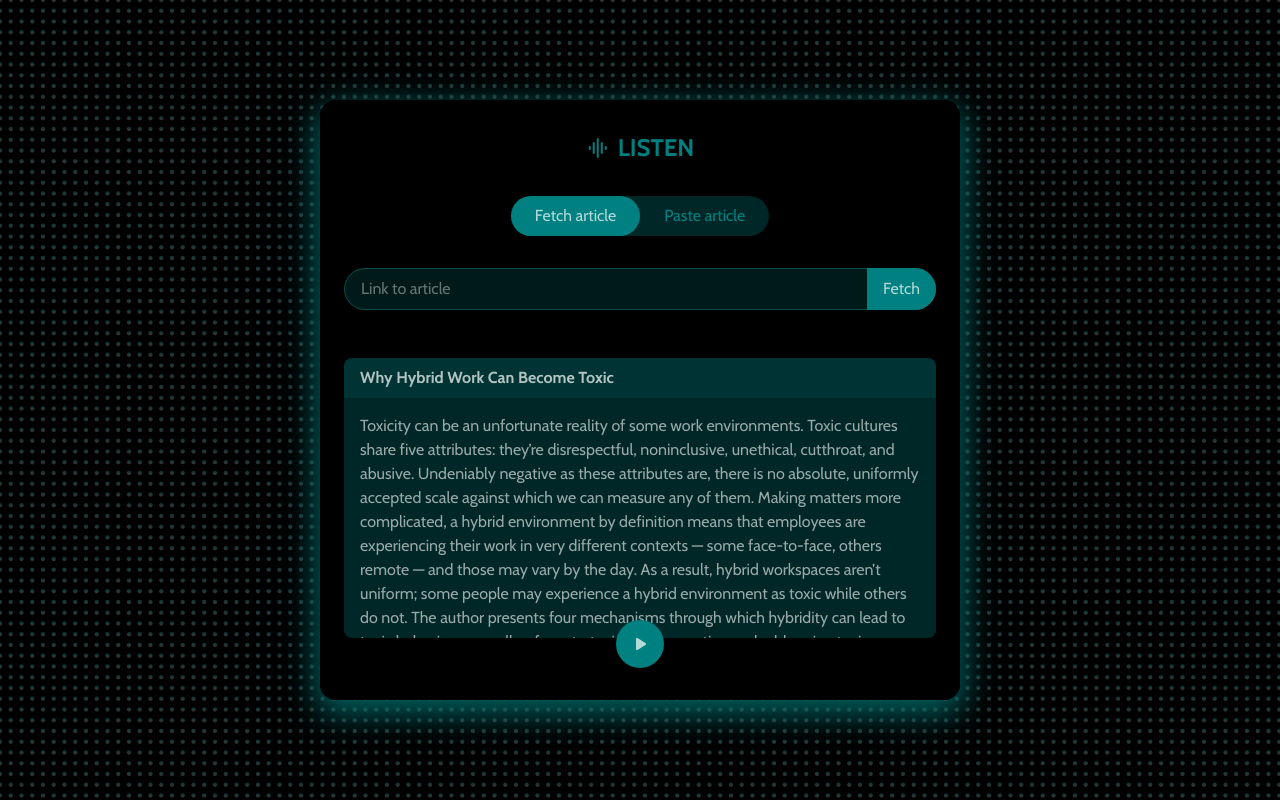
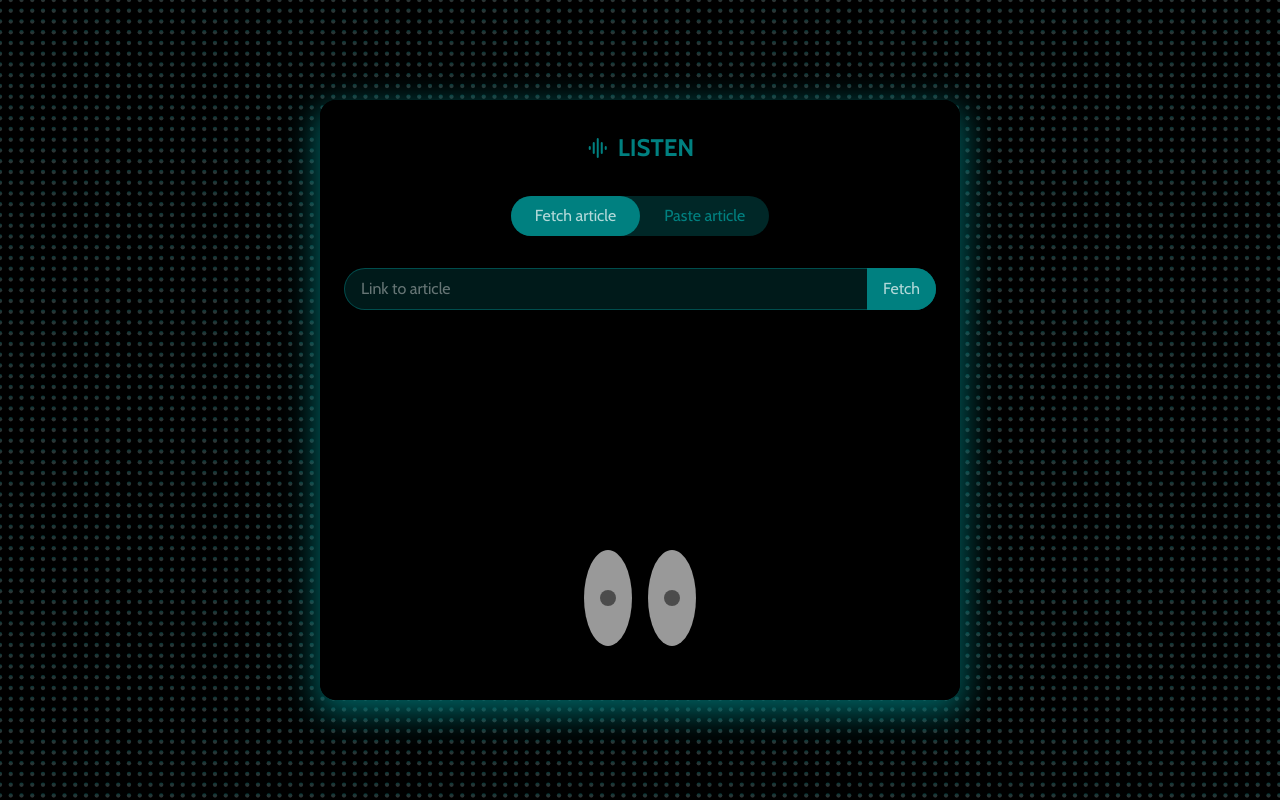
Before and after one commit to vivek-nexus/listen-v4, a Next.js app: page /app in a window 1280 px wide. Built offline with nearby package versions, Linux system fonts and the light colour scheme.

Commit message:
Add basic eyes

```diff
--- a/components/ArticleForm.jsx
+++ b/components/ArticleForm.jsx
@@ -6,6 +6,7 @@ import InputField from "./InputField"
 import { useStore } from "@/app/app/page"
 import Image from "./Image"
 import Link from "next/link"
+import Eyes from "./Eyes"
 
 export default function ArticleForm({ }) {
     const router = useRouter()
@@ -65,7 +66,11 @@ export default function ArticleForm({ }) {
                                 Fetch
                             </Button>
                         </div>
-                        <div className="overflow-clip rounded-lg">
+                        <div className="flex gap-4 justify-center pt-48">
+                            <Eyes whichEye="left" />
+                            <Eyes whichEye="right" />
+                        </div>
+                        {false && <div className="overflow-clip rounded-lg">
                             <div className="px-4 py-2 bg-primary-800/40 font-bold">
                                 <p>Why Hybrid Work Can Become Toxic</p>
                             </div>
@@ -159,7 +164,7 @@ export default function ArticleForm({ }) {
                                     test.html:31:21
                                 </p>
                             </div>
-                        </div>
+                        </div>}
                     </div>
                 }
                 {currentTab == 2 &&
@@ -177,7 +182,7 @@ export default function ArticleForm({ }) {
                         </div>
                     </div>
                 }
-                {!isPlayerOpen &&
+                {!true &&
                     <div
                         className="fixed bottom-8 mx-auto right-0 left-0 flex justify-center lg:absolute lg:bottom-8 animate__animated animate__fadeInUp"
                         style={{
--- a/components/EqualiserGraphic.jsx
+++ b/components/EqualiserGraphic.jsx
@@ -1,4 +1,4 @@
-export default function EqualiserGraphic({ height, playState }) {
+export default function EqualiserGraphic({ height, isPlaying }) {
     const heightInPixel = `${height}px`
     const widthOfEachBarInPixel = `${(0.075 * height)}px`;
     const gapInPixel = `${(0.15 * height)}px`
@@ -10,7 +10,7 @@ export default function EqualiserGraphic({ height, playState }) {
                     animation-duration: 2s;
                     animation-iteration-count: infinite;
                     animation-timing-function: linear;
-                    animation-play-state: ${playState == "paused" ? `paused` : `running`}
+                    animation-play-state: ${isPlaying ? `running` : `paused`}
                 }
                 @keyframes bar-1-animation{
                     0% {height: ${height * 0.2}px}
--- /dev/null
+++ b/components/Eyes.jsx
@@ -0,0 +1,34 @@
+import { useEffect, useState } from "react"
+
+export default function Eyes({ whichEye }) {
+
+    useEffect(() => {
+        document.addEventListener("mousemove", (event) => {
+            const eyeBall = document.querySelector(`#${whichEye}`)
+            if (eyeBall) {
+                const x = event.pageX - eyeBall.getBoundingClientRect().left
+                const y = event.pageY - eyeBall.getBoundingClientRect().top
+                const tx = (x * 24) / (window.innerWidth)
+                const ty = (y * 64) / (window.innerHeight)
+                eyeBall.style.transform = `translate(${tx}px, ${ty}px)`
+            }
+
+        })
+    }, [])
+
+    return (
+        <>
+            <div className="flex gap-2">
+                <div className={`relative bg-white/60 h-24 w-12 rounded-[50%] `}
+                >
+                    <div
+                        className="absolute w-4 h-4 top-0 bottom-0 my-auto left-0 right-0 mx-auto bg-black/50 rounded-full"
+                        id={whichEye}
+                    >
+
+                    </div>
+                </div>
+            </div>
+        </>
+    )
+}
--- a/components/Player.jsx
+++ b/components/Player.jsx
@@ -46,7 +46,7 @@ export default function Player() {
                         <VoiceSettings />
                     </div>
                     <div className="px-6 flex justify-center mb-24">
-                        <EqualiserGraphic height="96" playState="playing" />
+                        <EqualiserGraphic height="96" isPlaying />
                     </div>
                     <div className="mx-6 flex justify-center mb-32 max-h-16 overflow-y-auto custom-scrollbar">
                         <p className="text-center">Toxicity can be an unfortunate reality of some work environments.</p>
--- a/components/VoiceSettings.jsx
+++ b/components/VoiceSettings.jsx
@@ -8,7 +8,6 @@ import { useDetectClickOutside } from 'react-detect-click-outside';
 export default function VoiceSettings({ }) {
     const [isSettingsOpen, setIsSettingsOpen] = useState(false)
     const ref = useDetectClickOutside({ onTriggered: () => { setIsSettingsOpen(false) } });
-    const uniqueId = useState("stupid-select");
 
     const ColourOptions = [
         { value: 'ocean', label: 'Ocean', color: '#00B8D9' },
```
